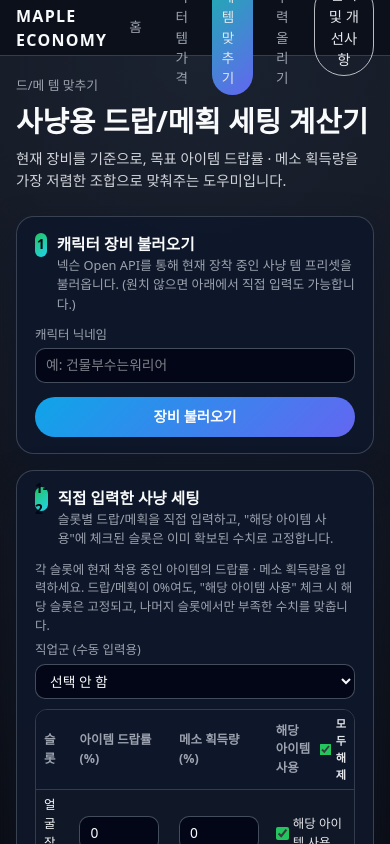
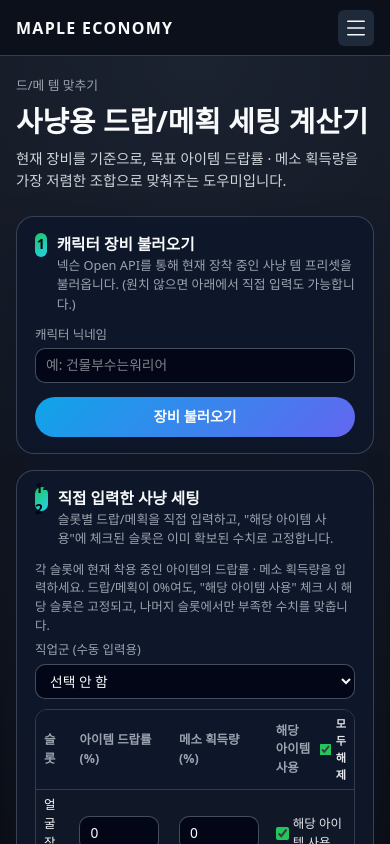
Before and after one commit to Jae2928/maple-economy, a Next.js app: page /dropmeso in a window 390 px wide. Shown: the top 844 px of the page. Built offline with nearby package versions, Linux system fonts and the light colour scheme.

Commit message:
feat: 네비게이션 바 문의 버튼 삭제 & 모바일 전용 햄버거 버튼 추가

```diff
--- a/app/components/NavBar.module.css
+++ b/app/components/NavBar.module.css
@@ -32,7 +32,6 @@
   position: absolute;
   left: 50%;
   transform: translateX(-50%);
-  display: flex;
   gap: 10px;
 }
 
--- a/app/components/NavBar.tsx
+++ b/app/components/NavBar.tsx
@@ -20,7 +20,7 @@ export default function NavBar() {
       </div>
 
       {/* 🔥 중앙 네비 */}
-      <nav className={styles["nav-links"]}>
+      <nav className={`${styles["nav-links"]} hidden md:flex`}>
         <Link
           href="/"
           className={`${styles["nav-btn"]} ${
@@ -44,12 +44,29 @@ export default function NavBar() {
         <button className={styles["nav-btn"]}>전투력 올리기</button>
       </nav>
 
+      <button className="bg-gray-800 p-1.5 rounded-md md:hidden">
+        <svg
+          xmlns="http://www.w3.org/2000/svg"
+          fill="none"
+          viewBox="0 0 24 24"
+          strokeWidth={1.5}
+          stroke="currentColor"
+          className="w-6 h-6"
+        >
+          <path
+        strokeLinecap="round"
+        strokeLinejoin="round"
+        d="M3.75 5.25h16.5M3.75 12h16.5M3.75 18.75h16.5"
+          />
+        </svg>
+      </button>
+
       {/* 🔥 우측 문의 버튼 */}
-      <div className={styles["nav-right"]}>
+      {/* <div className={styles["nav-right"]}>
         <button className={`${styles["small-btn"]} ${styles.outline}`}>
           문의 및 개선사항
         </button>
-      </div>
+      </div> */}
     </header>
   );
 }
```
